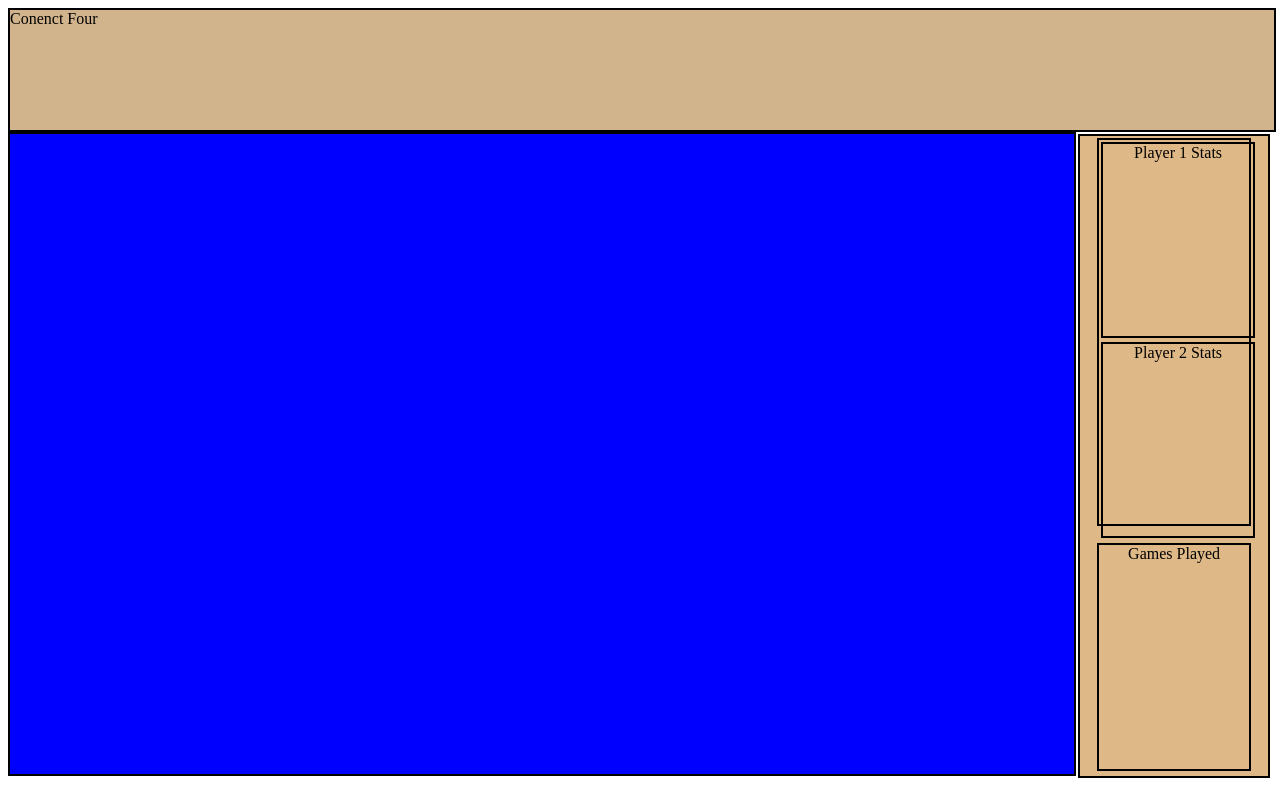
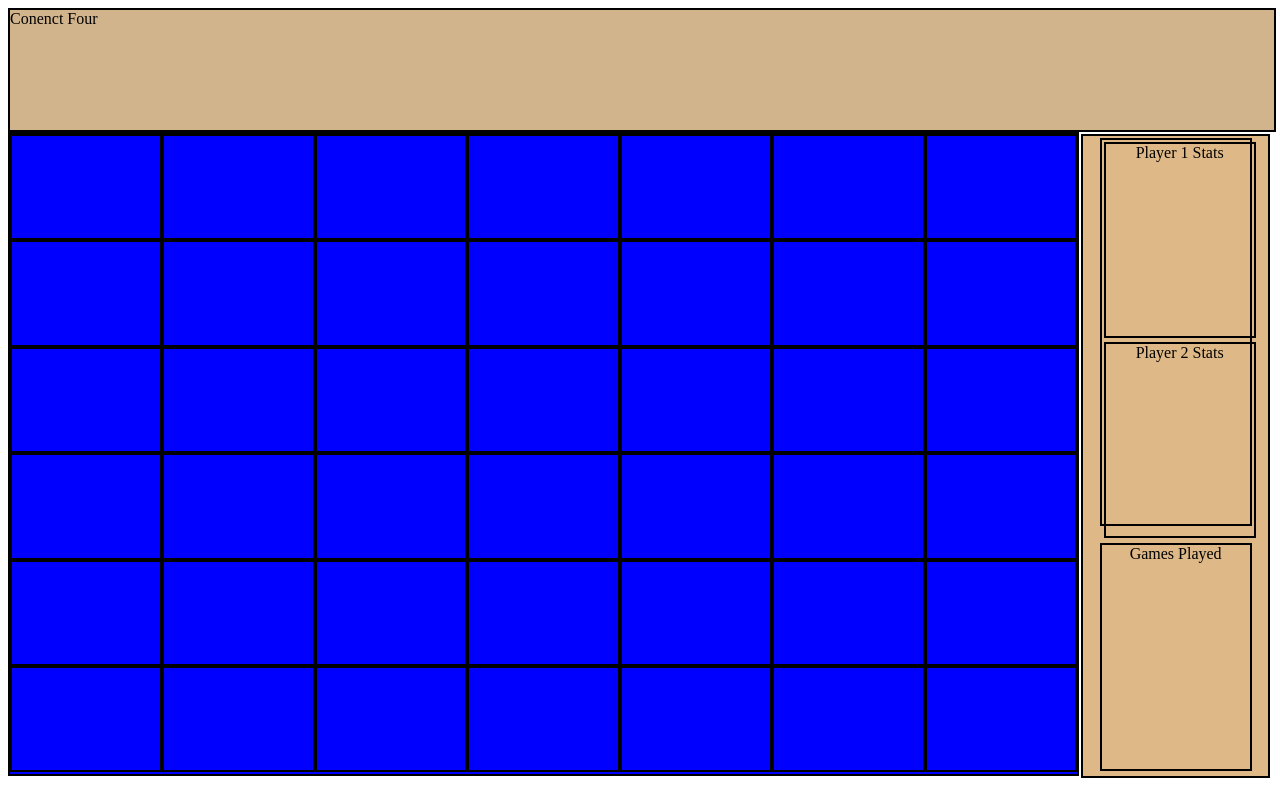
Before and after one commit to jdinh8124/star-wars-connect-four, a plain HTML site: page gameboard.html in a window 1280 px wide. Drawn offline with nearby package versions, Linux system fonts and the light colour scheme.

Commit message:
squares created through css

```diff
--- a/design.css
+++ b/design.css
@@ -48,3 +48,8 @@
   border: 2px solid black;
   margin-top: 15px;
 }
+.square{
+  height: 16%;
+  width: 11.6vw;
+  border: 2px solid black;
+}
--- a/main.js
+++ b/main.js
@@ -15,7 +15,8 @@ function clickConnect (event){
   } else {
     player2Click === null;
     $(event.currentTarget).addClass('yellow')
-
+  }
+}
 
 //check if there are consecutive 4 chips on the game board
 //variables: 4 counters that goes up 1 individually when there are consecutive
```
